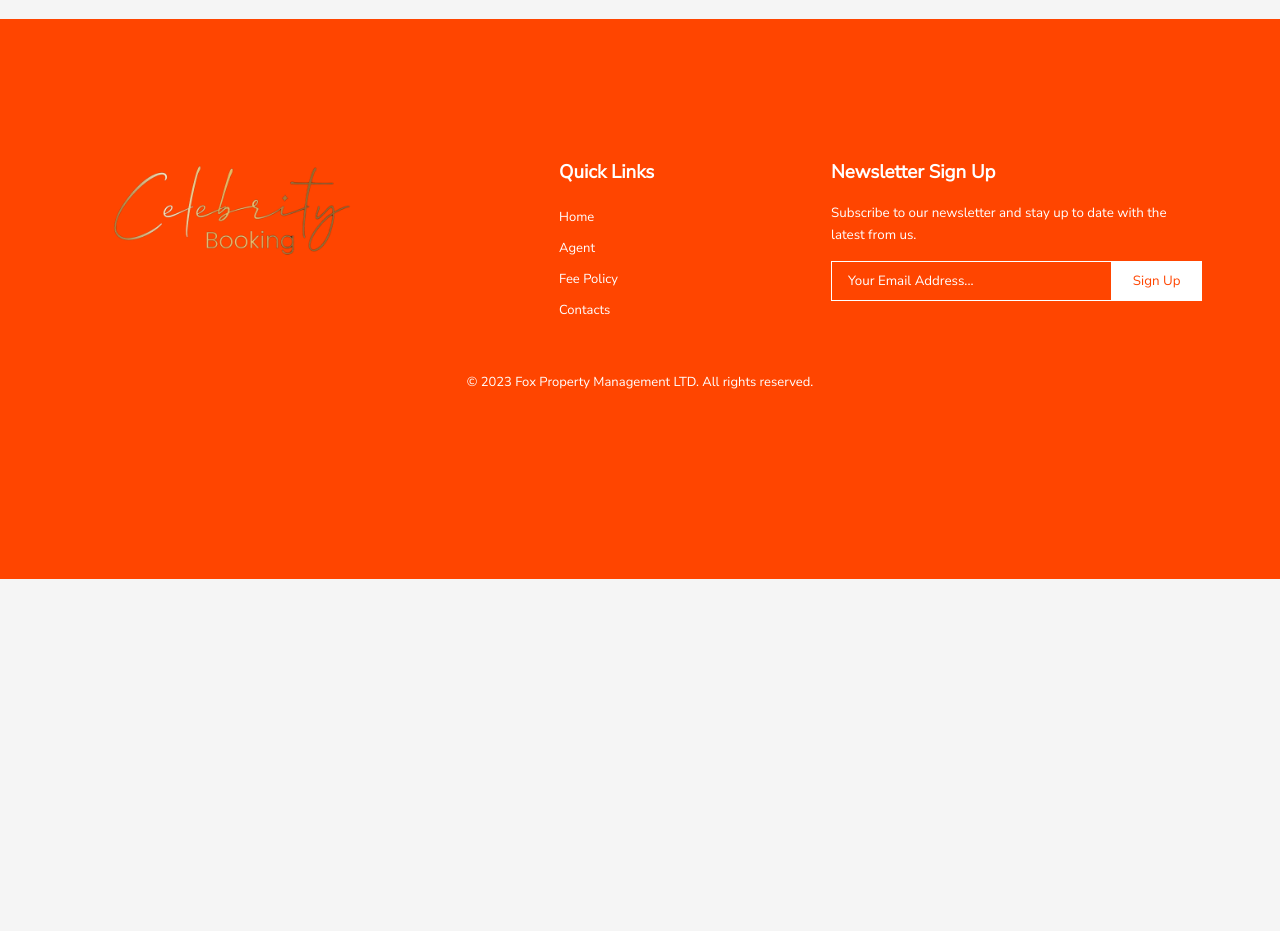
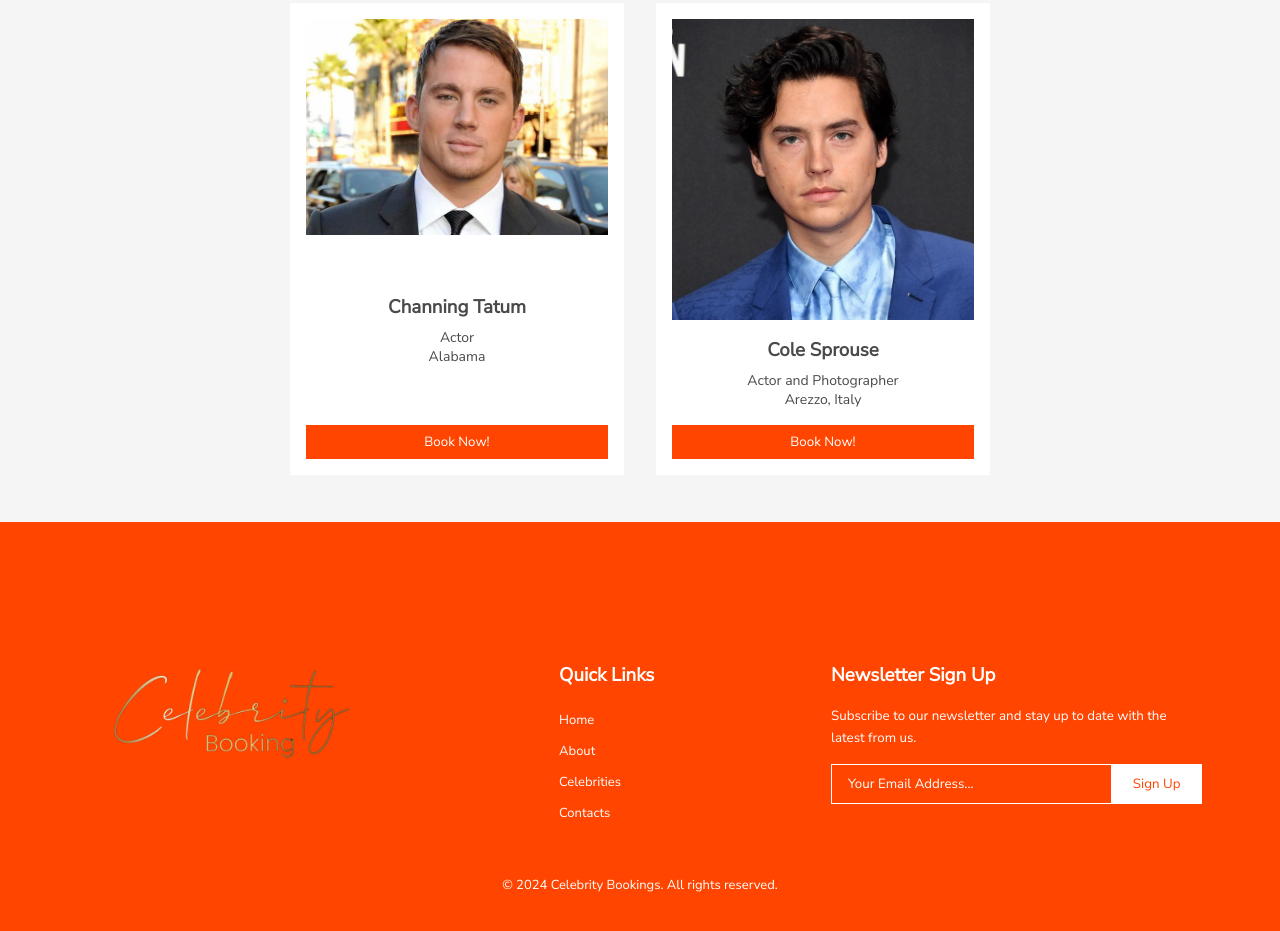
Before and after one commit to Gift-Jackson/Booking, a plain HTML site: page celebrities.html in a window 1280 px wide. Shown: the part 2750-3681 px from the top of the page. Before the commit the page ends 3329 px from the top, so only its background shows below. Drawn offline with nearby package versions, Linux system fonts and the light colour scheme; a script that the page names is missing; a web font is replaced by a local one.

Commit message:
Add files via upload

```diff
--- a/celebrities.html
+++ b/celebrities.html
@@ -87,8 +87,8 @@
             <h3>Quick Links</h3>
             <ul>
               <li><a href="/index.html">Home</a></li>
-              <li><a href="/agent.html">Agent</a></li>
-              <li><a href="/fee.html">Fee Policy</a></li>
+              <li><a href="/about.html">About</a></li>
+              <li><a href="/celebrities.html">Celebrities</a></li>
               <li><a href="/contact.html">Contacts</a></li>
             </ul>
           </div>
@@ -110,7 +110,7 @@
             </form>
           </div>
         </div>
-        <p>&copy; 2023 Fox Property Management LTD. All rights reserved.</p>
+        <p>&copy; <span id="currentYear"></span> Celebrity Bookings. All rights reserved.</p>
       </main>
     </footer>
 
--- a/css/style.css
+++ b/css/style.css
@@ -605,6 +605,10 @@ label {
 .align-start{
     align-items: start;
 }
+#currentYear{
+    color: var(--white);
+}
+
 
 /* Responsiveness */
 @media screen and (max-width:800px) {
--- a/css/transition.css
+++ b/css/transition.css
@@ -1,22 +1,8 @@
-/* :root {
-    --main-color: #ff4500;
-    --light-color: #4a4a4a;
-    --light-bg: #fefefe;
-    --white: #fff;
-    --black: #303030;
-    --border: .1rem solid var(--light-color);
-    --box-shodow: 0 .5rem 1rem rgba(0, 0, 0, .1);
-} */
-
-.content{
-    position: relative;
-}
-
 .transition{
-    position: absolute;
+    position: fixed;
     top: 0;
     left: 0;
-    height: 100%;
+    height: 100vh;
     width: 100%;
     background-color: var(--white);
     z-index: 9;
--- a/js/celebrity.js
+++ b/js/celebrity.js
@@ -70,6 +70,20 @@ const celebrities = [
         country: "London",
         role: "Actor"
     },
+    {
+        id: 10,
+        image: "/assets/channing tatum.webp",
+        name: "Channing Tatum",
+        country: "Alabama",
+        role: "Actor"
+    },
+    {
+        id: 11,
+        image: "/assets/Cole Sprouse.jpg",
+        name: "Cole Sprouse",
+        country: "Arezzo, Italy",
+        role: "Actor and Photographer"
+    },
 ];
 
 const categories = [...new Set(celebrities.map((item) => {
@@ -117,10 +131,8 @@ const displayItem = (items) => {
 displayItem(categories)
 
 function book(itemId) {
-    // Retrieve the selected product based on the itemId
     const selectedCelebrity = celebrities.find(celebrity => celebrity.id === itemId);
 
-    // Save the selected product to local storage
     localStorage.setItem("selectedCelebrity", JSON.stringify(selectedCelebrity));
 
     window.location.href = "/checkout.html";
--- /dev/null
+++ b/js/main.js
@@ -0,0 +1,3 @@
+//Code to update the footer year
+document.getElementById("currentYear").textContent =
+    new Date().getFullYear();
--- a/js/transition.js
+++ b/js/transition.js
@@ -1,6 +1,6 @@
 window.onload = () => {
     const transition_el = document.querySelector(".transition");
-    const anchors = document.querySelectorAll("ul li a")
+    const anchors = document.querySelectorAll("a")
 
     setTimeout(() => {
       transition_el.classList.remove("active")
```
Also changed, not shown: about.html (+3 -3 lines), checkout-success.html (+3 -3 lines), checkout.html (+3 -3 lines), contact-success.html (+5 -5 lines), contact.html (+3 -3 lines), index.html (+3 -3 lines), assets/Cole Sprouse.jpg (added), assets/channing tatum.webp (added).
